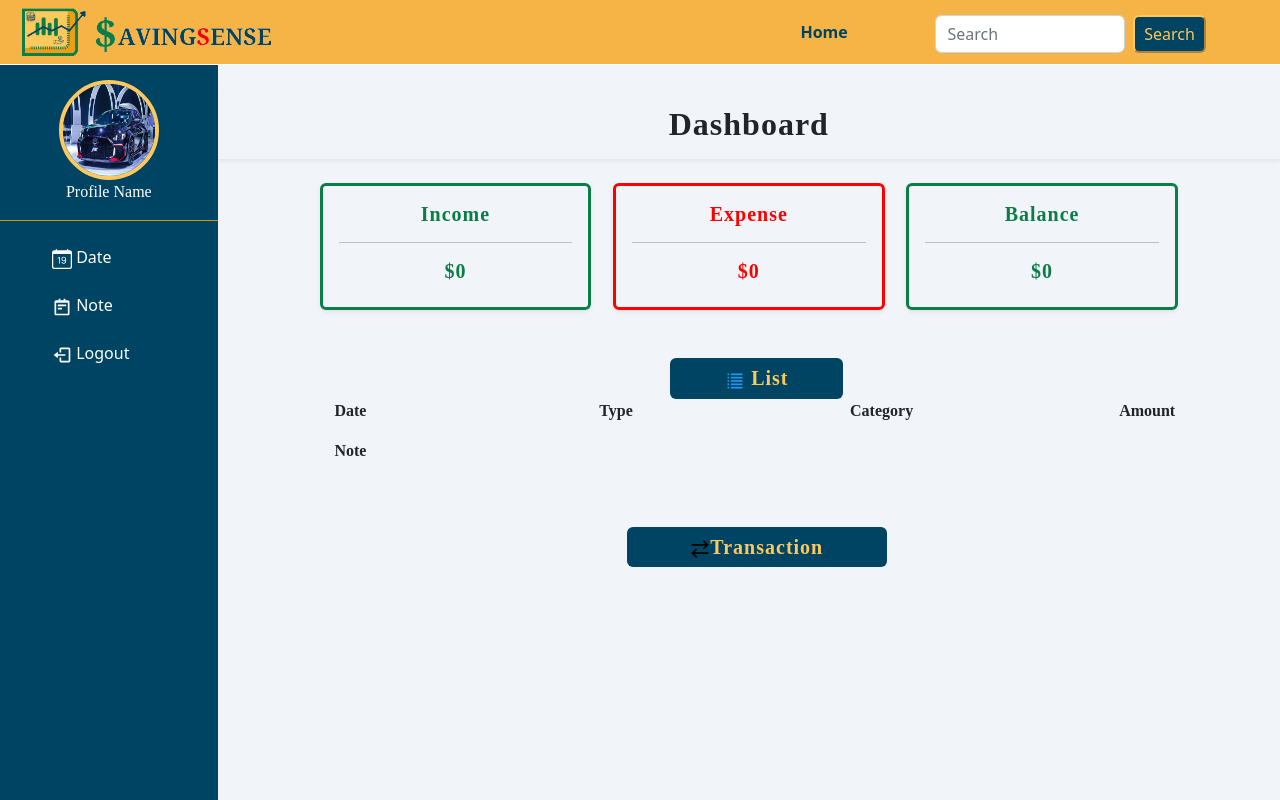
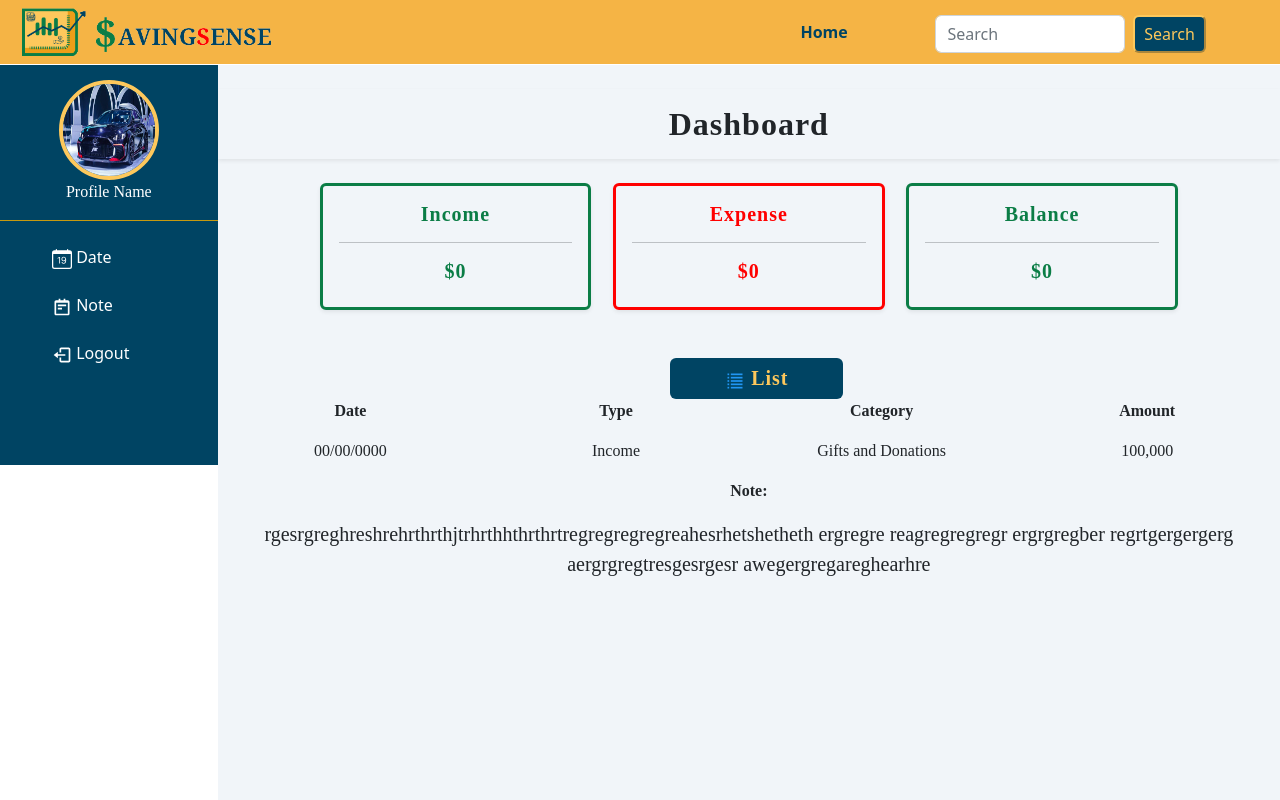
Before and after one commit to elainelynch/SavingSense, a React (Vite) app: page /dashboard in a window 1280 px wide. Shown: the top 800 px of the page. Built offline with nearby package versions, Linux system fonts and the light colour scheme.

Commit message:
added: yup

```diff
--- a/src/components/Dashboard.jsx
+++ b/src/components/Dashboard.jsx
@@ -18,6 +18,7 @@ import { BiLogOut } from "react-icons/bi";
 import { GrTransaction } from "react-icons/gr";
 import { useFormik } from "formik";
 import { Value } from "sass";
+import * as Yup from "yup";
 
 
 
@@ -33,6 +34,14 @@ function Dashboard() {
       note: '',
     },
 
+    validationSchema: Yup.object({
+      date: Yup.string().required("Date is required"),
+      type: Yup.string().required("Type of Transaction is required"),
+      category: Yup.string().required("Category is required"),
+      amount: Yup.string().required("Amount is required"),
+
+
+    }),
 
     onSubmit: (value) => {
       console.log(value)
@@ -106,22 +115,28 @@ function Dashboard() {
             </div>
           </div>
 
-          <div className="container">
+          <div className="container list-container overflow-auto">
             <div className="row text-center">
               <div className="col-3">
                 <p className="fw-bold">Date</p>
+                <p>00/00/0000</p>
+
               </div>
               <div className="col-3">
                 <p className="fw-bold">Type</p>
+                <p>Income</p>
               </div>
               <div className="col-3">
                 <p className="fw-bold">Category</p>
+                <p>Gifts and Donations</p>
               </div>
               <div className="col-3">
                 <p className="fw-bold">Amount</p>
+                <p>100,000</p>
               </div>
-              <div className="col-3">
-                <p className="fw-bold">Note</p>
+              <div>
+                <p className="fw-bold">Note:</p>
+                <span className="fs-5">rgesrgreghreshrehrthrthjtrhrthhthrthrtregregregregreahesrhetshetheth ergregre reagregregregr ergrgregber regrtgergergerg aergrgregtresgesrgesr awegergregareghearhre</span>
               </div>
 
 
@@ -141,7 +156,7 @@ function Dashboard() {
                     <div className="col-11 col-md-11 col-sm-8 mt-4" >
                     <form onSubmit={formik.handleSubmit} className="w-100" width="100px">
                         <fieldset>
-                          <div className="input-group mb-3" width="100px">
+                          <div className="input-group mt-2" width="100px">
                             <span className="input-group-text" id="date"><BsCalendarDate size={20}/>
                             <span className="l1">Date</span></span>
                             <input type="text" className="form-control"
@@ -150,8 +165,13 @@ function Dashboard() {
                             id="date"
                             value={formik.values.date}
                             onChange={formik.handleChange}/>
+
                           </div>
-                          <div className="input-group mb-3">
+                          {
+                              formik.errors.date && <span className="error-text fs-bold">{formik.errors.date}</span>
+
+                            }
+                          <div className="input-group mt-2">
                             <label className="input-group-text" htmlFor="type"><span className="incometext">
                               <GiExpense size={20}/> <span className="l1">Type of Transaction</span></span></label>
                             <select className="form-select"
@@ -162,8 +182,13 @@ function Dashboard() {
                               <option defaultValue="1" className="color-income">Income</option>
                               <option defaultValue="2" className="color-expense-T">Expense</option>
                             </select>
+
                           </div>
-                          <div className="input-group mb-3">
+                          {
+                             formik.errors.type && <span className="error-text fs-bold">{formik.errors.type}</span>
+
+                            }
+                          <div className="input-group mt-2">
                             <label className="input-group-text" htmlFor="category"><span className="incometext">
                               <BiCategoryAlt size={20}/> <span className="l1">Category</span></span></label>
                             <select className="form-select"
@@ -198,8 +223,13 @@ function Dashboard() {
                               <option defaultValue="25" className="color-expense">Clothing</option>
                               <option defaultValue="26" className="color-expense">Electronics and Gadgets</option>
                             </select>
+
                           </div>
-                          <div className="input-group mb-3">
+                          {
+                             formik.errors.category && <span className="error-text fs-bold">{formik.errors.category}</span>
+
+                            }
+                          <div className="input-group mt-2">
                             <span className="input-group-text" id="amount"><span className="incometext">
                               <GiWallet size={20}/> <span className="l1">Amount</span></span></span>
                             <input type="text" className="form-control" aria-label="Sizing example input"
@@ -207,15 +237,20 @@ function Dashboard() {
                             id="amount"
                             value={formik.values.amount}
                             onChange={formik.handleChange}/>
+
                           </div>
-                          <div className="mb-3">
+                          {
+                            formik.errors.amount && <span className="error-text fs-bold">{formik.errors.amount}</span>
+                            }
+                          <div className="mt-2">
                             <span htmlFor="note" className="form-label"><span className="incometext">
                               <BiNotepad size={20}/> <span className="l1 note-text-color">Note</span></span></span>
-                            <textarea className="form-control" rows="3"
+                            <textarea className="form-control" rows="3" placeholder="Optional"
                               id="note"
                               value={formik.values.note}
-                              onChange={formik.handleChange}
-                              ></textarea>
+                              onChange={formik.handleChange}>
+
+                            </textarea>
                           </div>
                           <div className="col-12 save mb-4">
                             <button type="submit" className="col-3 save1 new-trans text-center rounded mt-4">
--- a/src/style/dashboard.scss
+++ b/src/style/dashboard.scss
@@ -495,6 +495,14 @@ ul {
   font-weight: 500;
  }
 
+ .list-container{
+  height: 60vh;
+ }
+
+ .error-text{
+  color: red;
+ }
+
 
 
 
@@ -604,7 +612,7 @@ ul {
 
   .child1{
     width: 17%;
-    height: 200vh;
+    height: 50vh;
     background-color: var(--primary-600);
     float: left;
 
```
